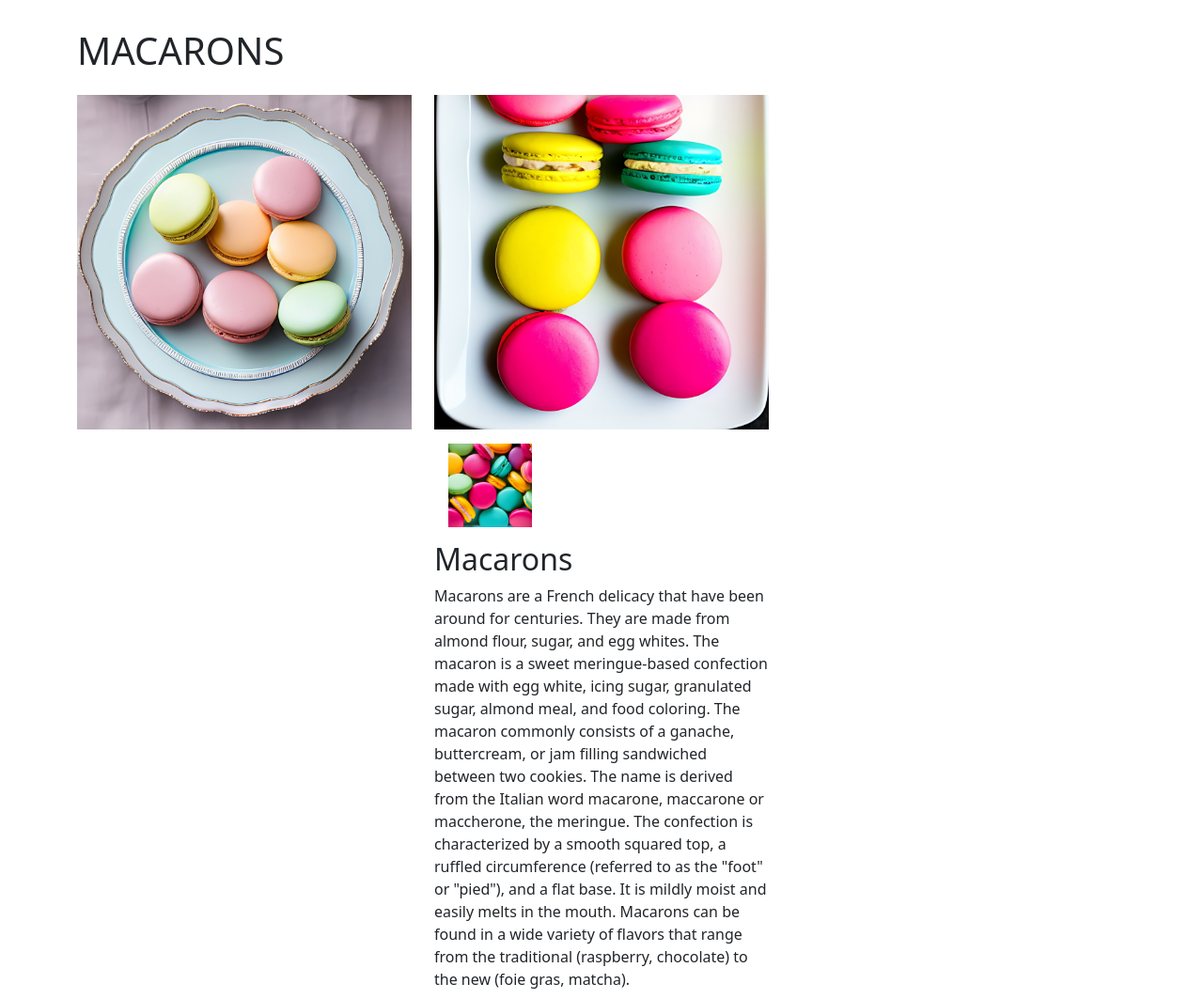
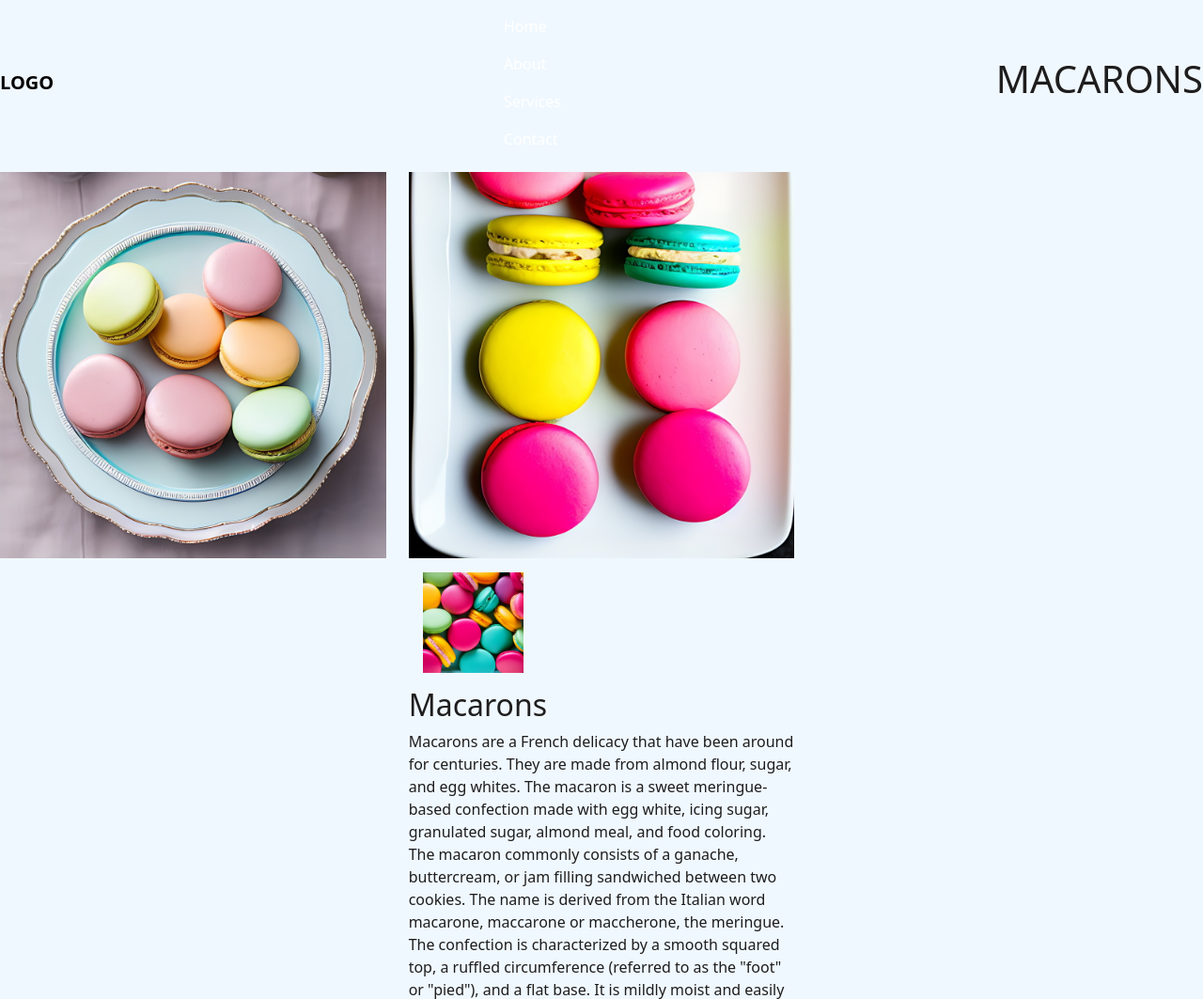
Before and after one commit to snezanakg/css-frameworks-bootstrap-assigment-15, a plain HTML site: page index.html in a window 1280 px wide. Shown: the top 1063 px of the page at 94% size. Drawn offline with nearby package versions, Linux system fonts and the light colour scheme.

Commit message:
script,js,style/index.css

```diff
--- a/index.html
+++ b/index.html
@@ -11,7 +11,15 @@
     <link href="https://cdn.jsdelivr.net/npm/bootstrap@5.3.2/dist/css/bootstrap.min.css" rel="stylesheet" integrity="sha384-T3c6CoIi6uLrA9TneNEoa7RxnatzjcDSCmG1MXxSR1GAsXEV/Dwwykc2MPK8M2HN" crossorigin="anonymous">
   </head>
   <body>
-   <div class="container">
+    <nav class="navbar">
+        <a href="#" class="navbar-brand">LOGO</a>
+        <ul class="navbar-nav">
+            <li><a href="#" class="nav-link">Home</a></li>
+            <li><a href="#" class="nav-link">About</a></li>
+            <li><a href="#" class="nav-link">Services</a></li>
+            <li><a href="#" class="nav-link">Contact</a></li>
+        </ul>
+
     <h1>MACARONS</h1>
     <div class="row">
       <div class="col-md-4">
@@ -22,6 +30,7 @@
         <div class="col-md-4">
             <img src="image/Image-1.jpg" alt="macarons" class="image-3">
         </div>
+        <script src="script.js"></script>
         <h2>Macarons</h2>
         <p>Macarons are a French delicacy that have been around for centuries. They are made from almond flour, sugar, and egg whites. The macaron is a sweet meringue-based confection made with egg white, icing sugar, granulated sugar, almond meal, and food coloring. The macaron commonly consists of a ganache, buttercream, or jam filling sandwiched between two cookies. The name is derived from the Italian word macarone, maccarone or maccherone, the meringue. The confection is characterized by a smooth squared top, a ruffled circumference (referred to as the "foot" or "pied"), and a flat base. It is mildly moist and easily melts in the mouth. Macarons can be found in a wide variety of flavors that range from the traditional (raspberry, chocolate) to the new (foie gras, matcha).</p>
       </div>
--- /dev/null
+++ b/script.js
@@ -0,0 +1,8 @@
+//change bbackground color on button click
+const btn = document.getElementByld('MyButton');
+const body=document.body;
+
+GamepadButton.AddEventListener('click',
+function(){
+    body.style.backgroundcolor='blue';
+})
--- a/style/index.css
+++ b/style/index.css
@@ -22,3 +22,34 @@ img{
     width: 100%;
     height: auto;
 }
+/*responsive navigation*/
+.navbar{
+    display: flex;
+    justify-content: space-between;
+    align-items: center;
+    padding: 20px;
+    background-color: aliceblue;
+    color: #1e1d1d;
+
+}
+.navbar-brand{
+    font-size: 24px;
+    font-weight: bold;
+}
+.navbar-nav{
+    display: flex;
+    list-style: none;
+
+}
+.nav-bar li{
+    margin-right: 15px;
+}
+.navbar-nav li a{
+    color: #fff;
+    text-decoration: none;
+    transition: color 0.3s ease-in;
+}
+.navbar-nav li a:hover{
+    color: #000;
+}
+/
```
